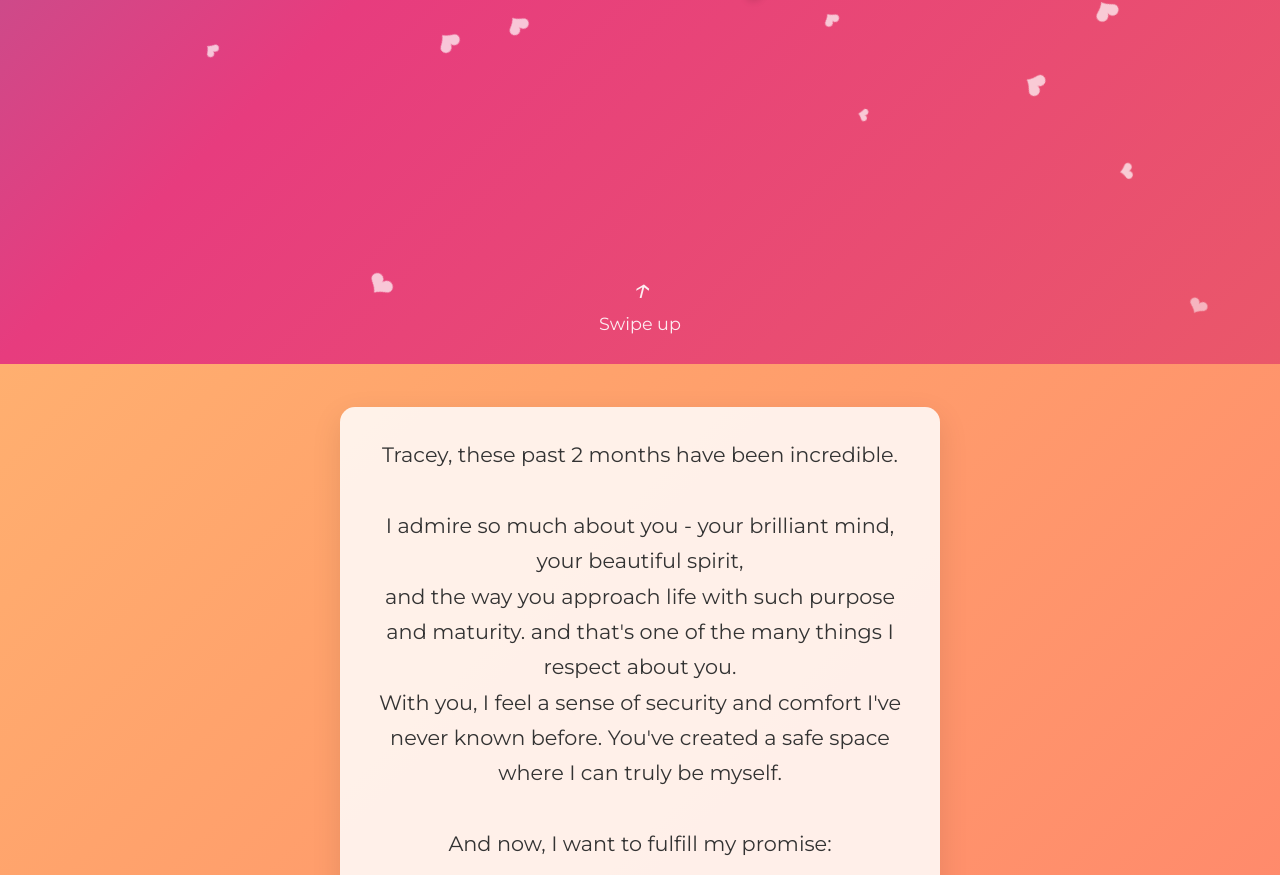
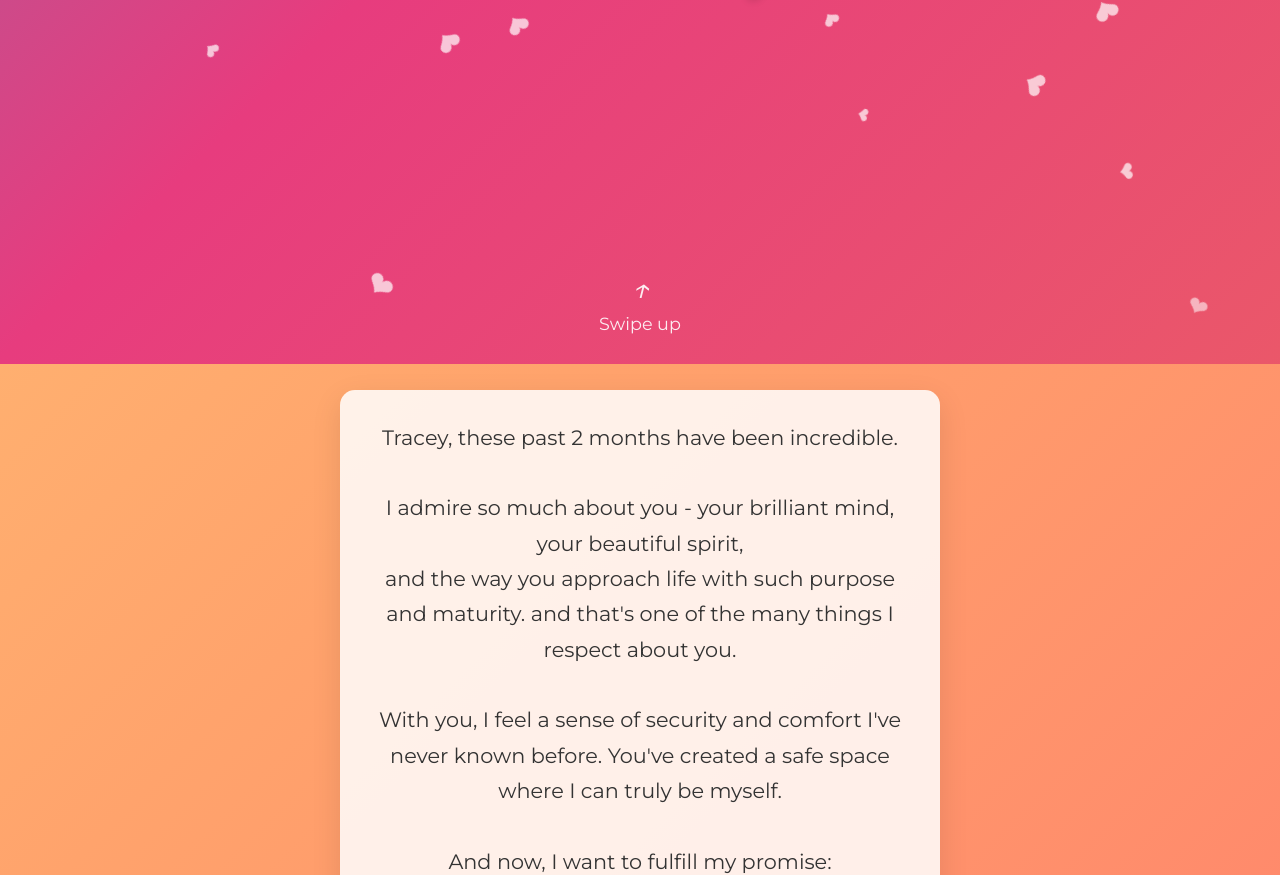
Before and after one commit to VincentElbert/Tracey, a plain HTML site: page index.html in a window 1280 px wide. Shown: the part 436-1311 px from the top of the page. Drawn offline with Linux system fonts and the light colour scheme.

Commit message:
Finalize messages

```diff
--- a/index.html
+++ b/index.html
@@ -341,7 +341,7 @@
             <br>
             I admire so much about you - your brilliant mind, your beautiful spirit, <br>
             and the way you approach life with such purpose and maturity.
-            and that's one of the many things I respect about you.
+            and that's one of the many things I respect about you.<br>
             <br>
             With you, I feel a sense of security and comfort I've never known before.
             You've created a safe space where I can truly be myself.<br>
```
